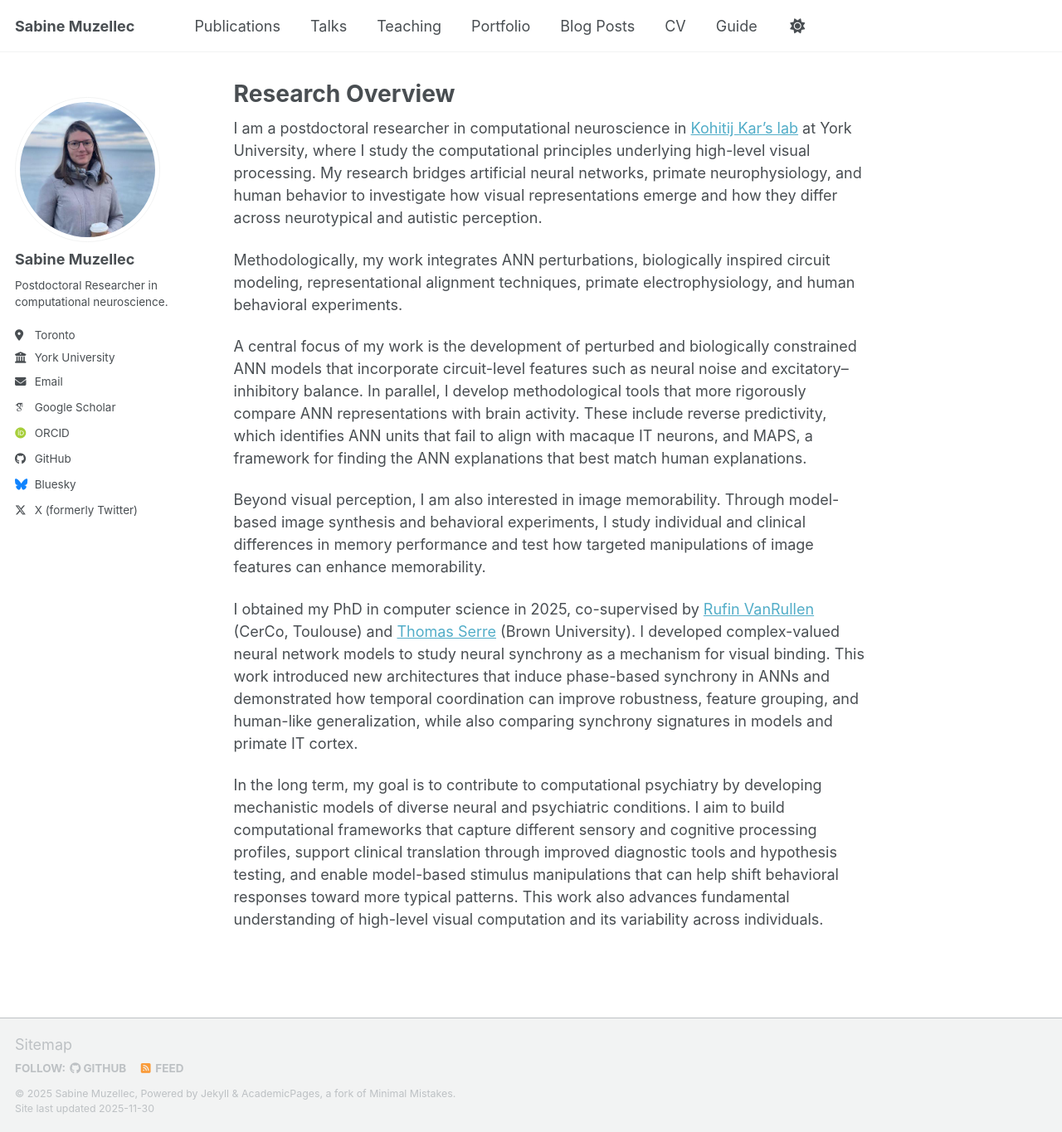
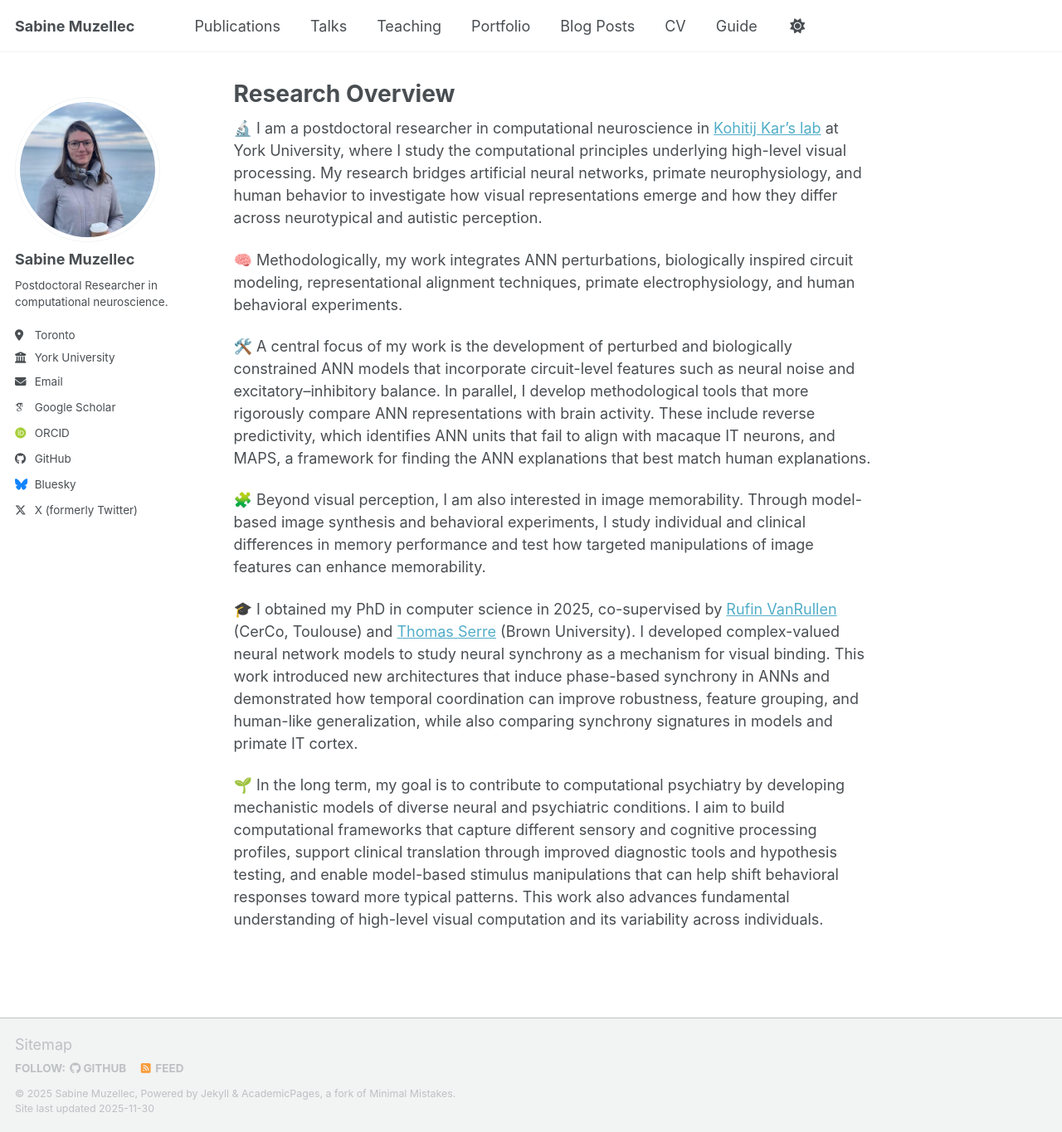
Before and after one commit to S4b1n3/S4b1n3.github.io, a Jekyll site: the page built from _pages/about.md, in a window 1280 px wide and 1365 px high. Shown: the whole window at 83% size. Built offline with Jekyll 4.4.1, drawn with Linux system fonts in a browser that asks for light colours; some web fonts are replaced; a script bundle is joined from its source files by our own code; library files that are not in the unit come from our copies.

Commit message:
add about emojis

```diff
--- a/_pages/about.md
+++ b/_pages/about.md
@@ -7,14 +7,14 @@ redirect_from:
   - /about.html
 ---
 
-I am a postdoctoral researcher in computational neuroscience in [Kohitij Kar’s lab](https://vital-kolab.org) at York University, where I study the computational principles underlying high-level visual processing. My research bridges artificial neural networks, primate neurophysiology, and human behavior to investigate how visual representations emerge and how they differ across neurotypical and autistic perception.
+🔬 I am a postdoctoral researcher in computational neuroscience in [Kohitij Kar’s lab](https://vital-kolab.org) at York University, where I study the computational principles underlying high-level visual processing. My research bridges artificial neural networks, primate neurophysiology, and human behavior to investigate how visual representations emerge and how they differ across neurotypical and autistic perception.
 
-Methodologically, my work integrates ANN perturbations, biologically inspired circuit modeling, representational alignment techniques, primate electrophysiology, and human behavioral experiments.
+🧠 Methodologically, my work integrates ANN perturbations, biologically inspired circuit modeling, representational alignment techniques, primate electrophysiology, and human behavioral experiments.
 
-A central focus of my work is the development of perturbed and biologically constrained ANN models that incorporate circuit-level features such as neural noise and excitatory–inhibitory balance. In parallel, I develop methodological tools that more rigorously compare ANN representations with brain activity. These include reverse predictivity, which identifies ANN units that fail to align with macaque IT neurons, and MAPS, a framework for finding the ANN explanations that best match human explanations.
+🛠️ A central focus of my work is the development of perturbed and biologically constrained ANN models that incorporate circuit-level features such as neural noise and excitatory–inhibitory balance. In parallel, I develop methodological tools that more rigorously compare ANN representations with brain activity. These include reverse predictivity, which identifies ANN units that fail to align with macaque IT neurons, and MAPS, a framework for finding the ANN explanations that best match human explanations.
 
-Beyond visual perception, I am also interested in image memorability. Through model-based image synthesis and behavioral experiments, I study individual and clinical differences in memory performance and test how targeted manipulations of image features can enhance memorability.
+🧩 Beyond visual perception, I am also interested in image memorability. Through model-based image synthesis and behavioral experiments, I study individual and clinical differences in memory performance and test how targeted manipulations of image features can enhance memorability.
 
-I obtained my PhD in computer science in 2025, co-supervised by [Rufin VanRullen](https://rufinv.github.io) (CerCo, Toulouse) and [Thomas Serre](https://serre.lab.brown.edu) (Brown University). I developed complex-valued neural network models to study neural synchrony as a mechanism for visual binding. This work introduced new architectures that induce phase-based synchrony in ANNs and demonstrated how temporal coordination can improve robustness, feature grouping, and human-like generalization, while also comparing synchrony signatures in models and primate IT cortex.
+🎓 I obtained my PhD in computer science in 2025, co-supervised by [Rufin VanRullen](https://rufinv.github.io) (CerCo, Toulouse) and [Thomas Serre](https://serre.lab.brown.edu) (Brown University). I developed complex-valued neural network models to study neural synchrony as a mechanism for visual binding. This work introduced new architectures that induce phase-based synchrony in ANNs and demonstrated how temporal coordination can improve robustness, feature grouping, and human-like generalization, while also comparing synchrony signatures in models and primate IT cortex.
 
-In the long term, my goal is to contribute to computational psychiatry by developing mechanistic models of diverse neural and psychiatric conditions. I aim to build computational frameworks that capture different sensory and cognitive processing profiles, support clinical translation through improved diagnostic tools and hypothesis testing, and enable model-based stimulus manipulations that can help shift behavioral responses toward more typical patterns. This work also advances fundamental understanding of high-level visual computation and its variability across individuals.
+🌱 In the long term, my goal is to contribute to computational psychiatry by developing mechanistic models of diverse neural and psychiatric conditions. I aim to build computational frameworks that capture different sensory and cognitive processing profiles, support clinical translation through improved diagnostic tools and hypothesis testing, and enable model-based stimulus manipulations that can help shift behavioral responses toward more typical patterns. This work also advances fundamental understanding of high-level visual computation and its variability across individuals.
```
